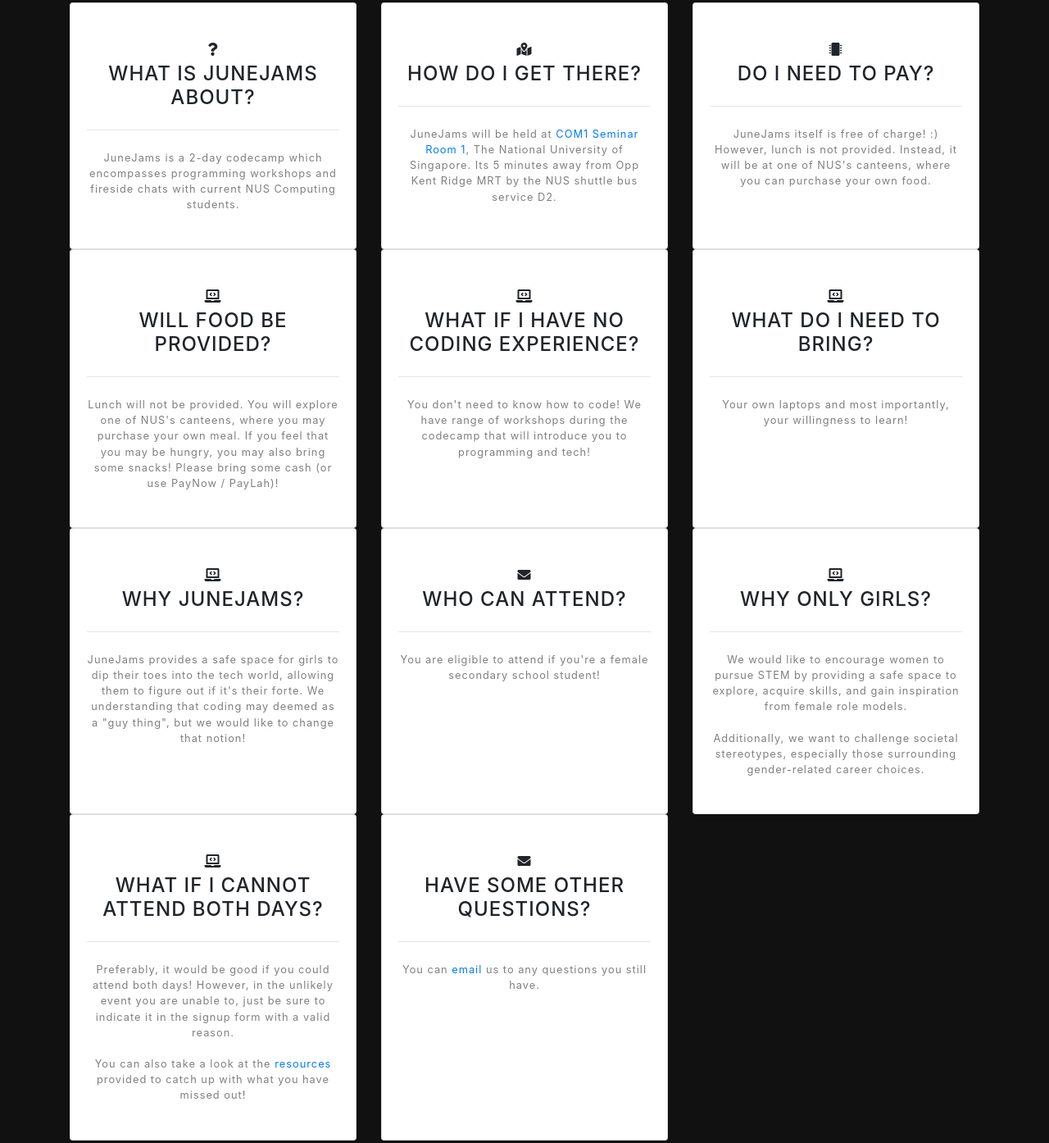
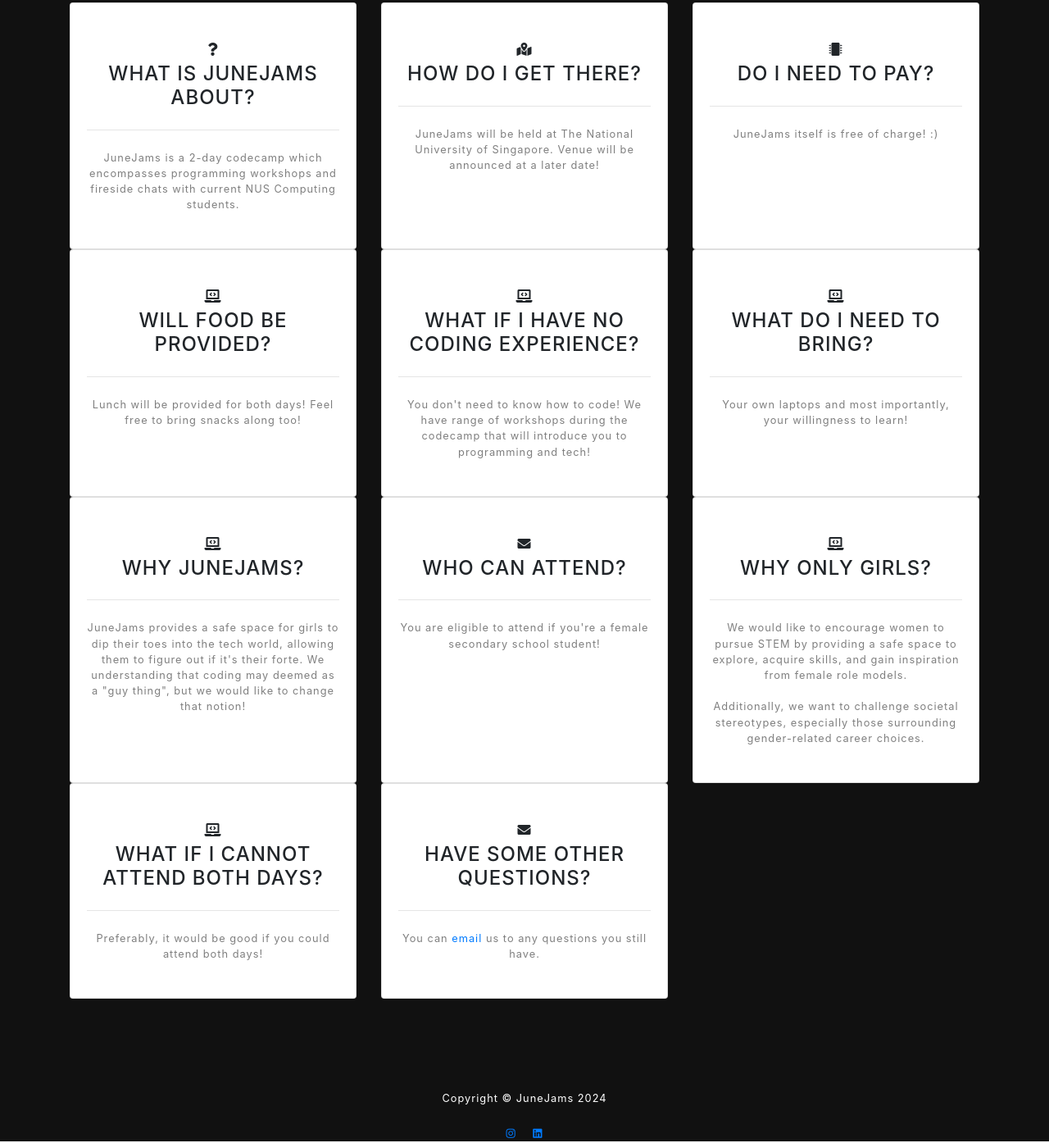
Before and after one commit to GiselleTan/WiT_JuneJams24_regWS, a website with bundled scripts: page faqs.html in a window 1280 px wide. Shown: the part 185-1579 px from the top of the page at 82% size. Built offline with nearby package versions, Linux system fonts and the light colour scheme.

Commit message:
update faq

```diff
--- a/faqs.html
+++ b/faqs.html
@@ -89,7 +89,7 @@
 								<h4 class="text-uppercase m-0 nexa">How do I get there?</h4>
 								<hr class="my-4">
 								<div class="small text-black-50 nexa">
-									JuneJams will be held at <a href="https://nusmods.com/venues/COM1-0206">COM1 Seminar Room 1</a>, The National University of Singapore. Its 5 minutes away from Opp Kent Ridge MRT by the NUS shuttle bus service D2.</Abbr>
+									JuneJams will be held at <!-- <a href="https://nusmods.com/venues/COM1-0206">COM1 Seminar Room 1</a>, --> The National University of Singapore. Venue will be announced at a later date! <!-- Its 5 minutes away from Opp Kent Ridge MRT by the NUS shuttle bus service D2. --> </Abbr>
 								</div>
 							</div>
 						</div>
@@ -104,7 +104,6 @@
 								<div class="small text-black-50 nexa">
 									JuneJams itself is free of charge! :)
 									<br>
-									However, lunch is not provided. Instead, it will be at one of NUS's canteens, where you can purchase your own food.
 								</div>
 							</div>
 						</div>
@@ -117,7 +116,7 @@
 								<h4 class="text-uppercase m-0 nexa">Will food be provided?</h4>
 								<hr class="my-4">
 								<div class="small text-black-50 nexa">
-									Lunch will not be provided. You will explore one of NUS's canteens, where you may purchase your own meal. If you feel that you may be hungry, you may also bring some snacks! Please bring some cash (or use PayNow / PayLah)!
+									Lunch will be provided for both days! Feel free to bring snacks along too!
 								</div>
 							</div>
 						</div>
@@ -199,7 +198,7 @@
 								<h4 class="text-uppercase m-0 nexa">What if I cannot attend both days?</h4>
 								<hr class="my-4">
 								<div class="small text-black-50 nexa">
-									Preferably, it would be good if you could attend both days! However, in the unlikely event you are unable to, just be sure to indicate it in the signup form with a valid reason. <br><br>You can also take a look at the <a href="resources.html">resources</a> provided to catch up with what you have missed out!
+									Preferably, it would be good if you could attend both days!
 								</div>
 							</div>
 						</div>
```
Also changed, not shown: index.html (+2 -2 lines).
